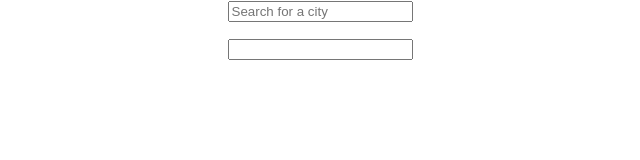
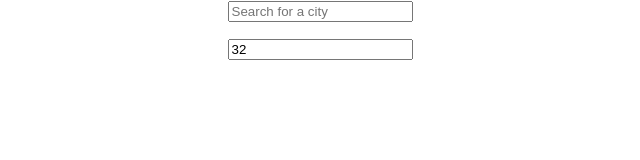
Before and after one commit to cjacqo/meet-up-2, a React (Create React App) app: page / in a window 1280 px wide. Shown: the top 160 px of the page, without its empty margins (320-960 px from the left). Built offline with nearby package versions, Linux system fonts and the light colour scheme.

Commit message:
Test to determine if default value of textbox is 32

```diff
--- a/src/components/NumberOfEvents.js
+++ b/src/components/NumberOfEvents.js
@@ -1,9 +1,11 @@
-import React from 'react'
+import React, { useState } from 'react'
 
 const NumberOfEvents = () => {
+  const [totalNumberOfEvents, setTotalNumberOfEvents] = useState(32)
+
   return (
     <div id='numberOfEvents'>
-      <input type='text' />
+      <input type='text' value={totalNumberOfEvents} />
     </div>
   )
 }
```
Also changed, not shown: 1 other file (tests, documents, lock files or other folders).
